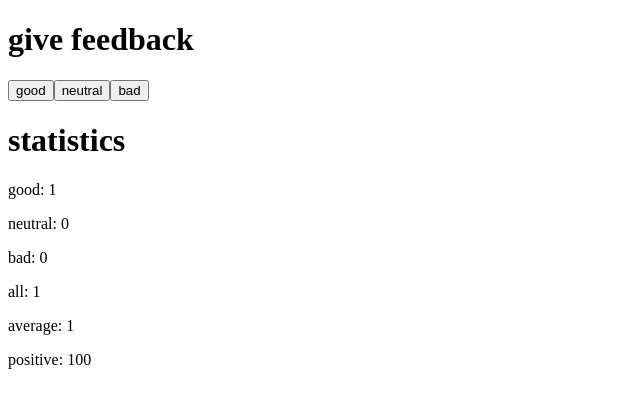
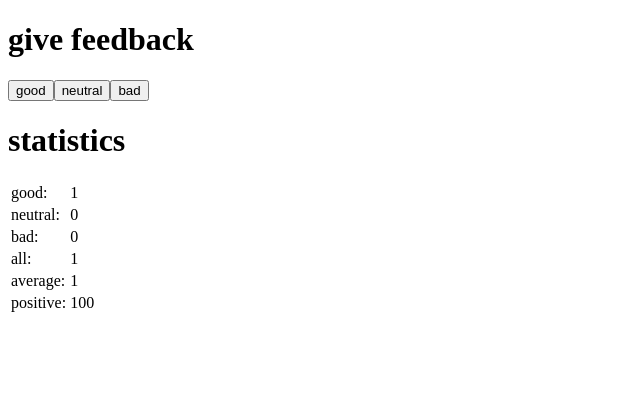
Before and after one commit to Harsh641-1/Fullstack-Open, a React (Vite) app in the folder part1/unicafe/: page / in a window 1280 px wide. Both pictures are taken after a click on the button "good". Shown: the top 408 px of the page, without its empty margins (0-640 px from the left). Built offline with nearby package versions, Linux system fonts and the light colour scheme.

Commit message:
Exercise 1.11 completed

```diff
--- a/part1/unicafe/src/App.jsx
+++ b/part1/unicafe/src/App.jsx
@@ -12,15 +12,18 @@
   }
 
   return (
-    <div>
-       <h1>statistics</h1>
+   <div>
+      <h1>statistics</h1>
+      <table>
+        <tbody>
       <StatisticsLine text='good' value={props.good} />
       <StatisticsLine text='neutral' value={props.neutral} />
       <StatisticsLine text='bad' value={props.bad} />
       <StatisticsLine text='all' value={props.total} />
       <StatisticsLine text='average' value={props.average} />
       <StatisticsLine text='positive' value={props.positive} />
-
+      </tbody>
+      </table>
   </div>
   )
 
@@ -28,7 +31,7 @@
 
 const StatisticsLine = (props) => {
   return (
-    <p>{props.text}: {props.value}</p>
+    <tr><td>{props.text}:</td><td>{props.value}</td></tr>
   )
 }
 
```
